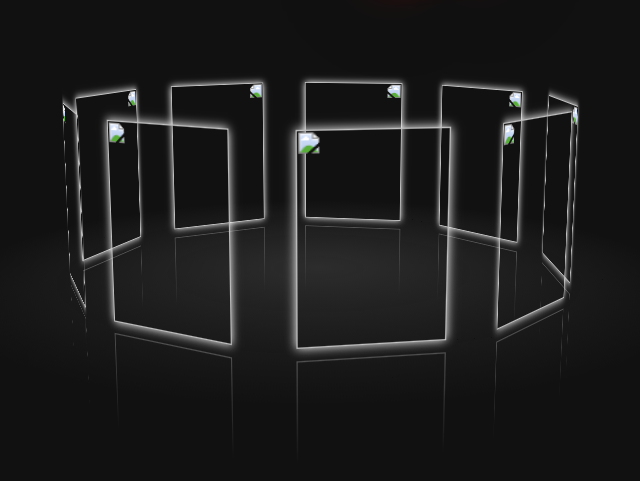
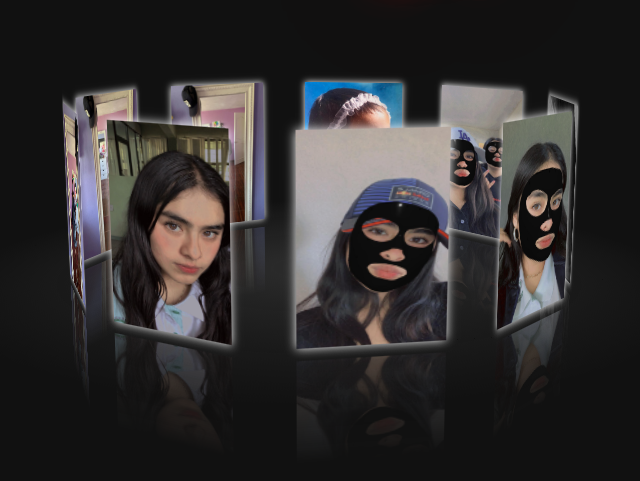
Before and after one commit to Uriel34re/melany, a plain HTML site: page index.html in a window 1280 px wide. Shown: the part 215-696 px from the top of the page, without its empty margins (321-961 px from the left). Drawn offline with Linux system fonts and the light colour scheme.

Commit message:
Add files via upload

```diff
--- a/index.html
+++ b/index.html
@@ -15,15 +15,15 @@
 <div id="drag-container">
   <div id="spin-container">
 
-    <img src="./img/1.jpg" alt="">
-    <img src="./img/2.jpg" alt="">
-    <img src="./img/3.jpg" alt="">
-    <img src="./img/4.jpg" alt="">
-    <img src="./img/5.jpg" alt="">
-    <img src="./img/6.jpg" alt="">
-    <img src="./img/7.jpg" alt="">
-    <img src="./img/8.jpg" alt="">
-    <img src="./img/9.jpg" alt="">
+    <img src="1.jpg" alt="">
+    <img src="2.jpg" alt="">
+    <img src="3.jpg" alt="">
+    <img src="4.jpg" alt="">
+    <img src="5.jpg" alt="">
+    <img src="6.jpg" alt="">
+    <img src="7.jpg" alt="">
+    <img src="8.jpg" alt="">
+    <img src="9.jpg" alt="">
 
 
 
```
